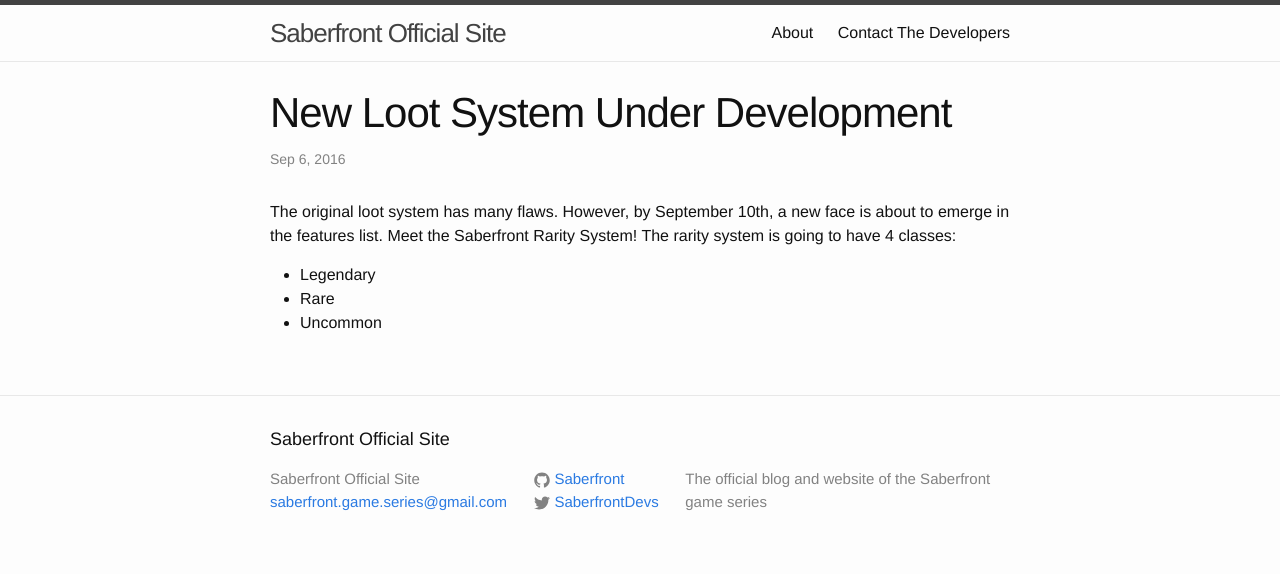
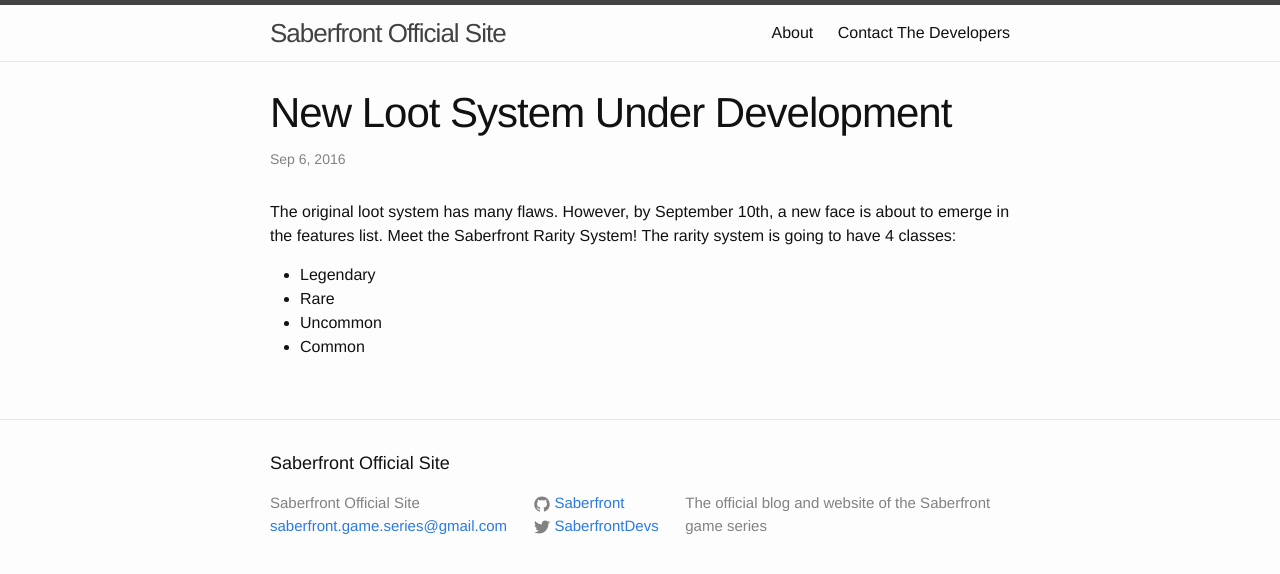
Before and after one commit to Saberfront/saberfront.github.io, a Jekyll site: the page built from _posts/2016-09-06-New-Loot-System-Under-Development.markdown, in a window 1280 px wide. Shown: the top 574 px of the page. Built offline with Jekyll 4.4.1, drawn with Linux system fonts in a browser that asks for light colours.

Commit message:
Update 2016-09-06-New-Loot-System-Under-Development.markdown

```diff
--- a/_posts/2016-09-06-New-Loot-System-Under-Development.markdown
+++ b/_posts/2016-09-06-New-Loot-System-Under-Development.markdown
@@ -9,3 +9,4 @@ The original loot system has many flaws. However, by September 10th, a new face
 - Legendary
 - Rare
 - Uncommon
+- Common
```
